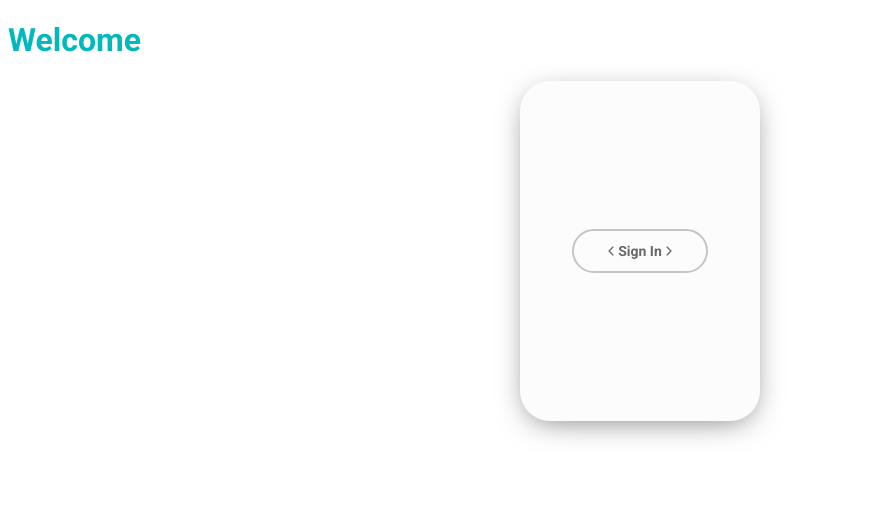
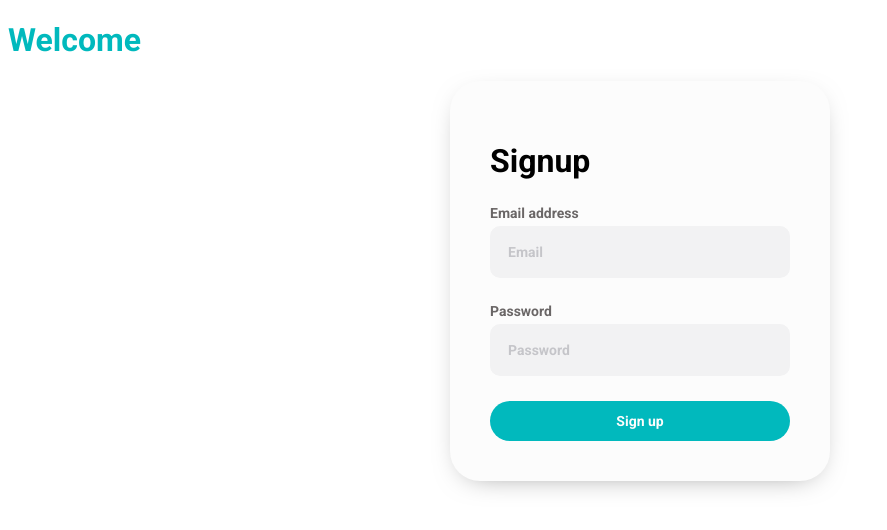
Before and after one commit to Muneeb-T/FBO_consultancy, a React (Create React App) app in the folder client/: page / in a window 1280 px wide. Shown: the top 530 px of the page, without its empty margins (0-887 px from the left). Built offline with nearby package versions, Linux system fonts and the light colour scheme.

Commit message:
form inputs
created form components with validation using formik

```diff
--- a/client/package.json
+++ b/client/package.json
@@ -14,9 +14,11 @@
   "license": "ISC",
   "dependencies": {
     "classnames": "^2.3.2",
+    "formik": "^2.2.9",
     "react": "^18.2.0",
     "react-icons": "^4.8.0",
-    "react-scripts": "^5.0.1"
+    "react-scripts": "^5.0.1",
+    "yup": "^1.0.2"
   },
   "devDependencies": {
     "@babel/core": "^7.21.3",
--- a/client/src/App.js
+++ b/client/src/App.js
@@ -1,8 +1,18 @@
 import React from 'react';
+import './App.css';
+import Paper from './components/paper/Paper';
+import { Formik, Form } from 'formik';
+import Field from './components/formik/field/FormField';
 import Button from './components/buttons/Button';
-import './App.css';
-import { IoIosArrowBack,IoIosArrowForward } from 'react-icons/io';
-import Paper from './components/paper/Paper';
+import * as Yup from 'yup';
+const SampleSchema = Yup.object().shape({
+  email: Yup.string().email('Invalid email').required('Required'),
+  password: Yup.string()
+    .min(2, 'Too Short!')
+    .max(50, 'Too Long!')
+    .required('Required'),
+});
+
 const App = () => {
   return (
     <div>
@@ -12,18 +22,45 @@ const App = () => {
           backgroundColor="white"
           shadow
           style={{
-            width: '200px',
-            height: '300px',
-            display: 'flex',
-            alignItems: 'center',
-            justifyContent: 'center',
+            width: '300px',
           }}>
-          <Button
-            text={'Sign In'}
-            type="white"
-            startIcon={<IoIosArrowBack />}
-            endIcon={<IoIosArrowForward />}
-          />
+          <h1>Signup</h1>
+          <Formik
+            initialValues={{
+              email: '',
+              password: '',
+            }}
+            validationSchema={SampleSchema}
+            onSubmit={(values) => {
+              console.log(values);
+            }}>
+            {(form) => (
+              <Form>
+                <Field
+                  name="email"
+                  as="input"
+                  label="Email address"
+                  placeholder="Email"
+                  type="text"
+                  form={form}
+                />
+                <Field
+                  label="Password"
+                  name="password"
+                  as="input"
+                  type="password"
+                  placeholder="Password"
+                  form={form}
+                />
+                <Button
+                  text="Sign up"
+                  theme="green"
+                  type="submit"
+                  style={{ width: '100%' }}
+                />
+              </Form>
+            )}
+          </Formik>
         </Paper>
       </div>
     </div>
--- a/client/src/components/buttons/Button.css
+++ b/client/src/components/buttons/Button.css
@@ -9,6 +9,7 @@
     display: flex;
     align-items: center;
     justify-content: center;
+    cursor: pointer;
 }
 
 .button:hover {
--- a/client/src/components/buttons/Button.jsx
+++ b/client/src/components/buttons/Button.jsx
@@ -1,14 +1,16 @@
 import React from 'react';
 import classNames from 'classnames';
 import './Button.css';
-const Button = ({ text, startIcon, endIcon, type }) => {
+const Button = ({ text, startIcon, endIcon, theme, type, style }) => {
   return (
     <>
       <button
+        type={type}
+        style={{ ...style }}
         className={classNames('button', {
-          'green-text-button': type === 'green-text',
-          'white-button': type === 'white',
-          'green-button': type === 'green',
+          'green-text-button': theme === 'green-text',
+          'white-button': theme === 'white',
+          'green-button': theme === 'green',
         })}>
         {startIcon}
         {text}
--- /dev/null
+++ b/client/src/components/formik/field/FormField.css
@@ -0,0 +1,58 @@
+.form-input {
+    position: relative;
+    margin: 25px 0px;
+}
+
+
+.input-label {
+    font-size: 14px;
+    font-weight: 600;
+    color: var(--theme-gray);
+    margin: 0 0 5px 0;
+}
+
+.field-wrapper {
+    width: 100%;
+    display: flex;
+    align-items: center;
+    justify-content: center;
+}
+
+.field {
+    border: none;
+    background-color: var(--theme-lighter-gray);
+    padding: 18px;
+    width: 100%;
+    border-radius: 10px;
+    color: var(--theme-gray);
+    font-weight: bold;
+    font-size: 14px;
+}
+
+
+
+.input-outline:focus {
+    outline: 2px solid var(--theme-dark-green);
+}
+
+.input-error-outline:focus {
+    outline: 2px solid var(--theme-red);
+}
+
+
+.field::placeholder {
+    font-weight: bold;
+    color: var(--theme-light-gray);
+}
+
+.error-wrapper {
+    position: absolute;
+    right: 0%;
+}
+
+.error-text {
+    color: var(--theme-red);
+    font-size: small;
+    margin: 2px;
+    font-weight: bold;
+}
--- /dev/null
+++ b/client/src/components/formik/field/FormField.jsx
@@ -0,0 +1,31 @@
+import React from 'react';
+import './FormField.css';
+import { Field } from 'formik';
+import classNames from 'classnames';
+const FormField = ({ name, type, as, placeholder, label, form }) => {
+  const { errors, touched } = form;
+  const error = errors?.[name] && touched?.[name];
+  return (
+    <div className="form-input">
+      {label && <p className="input-label">{label}</p>}
+      <div className="field-wrapper">
+        <Field
+          as={as}
+          name={name}
+          type={type}
+          className={classNames('field input-outline', {
+            'input-error-outline': error,
+          })}
+          placeholder={placeholder}
+        />
+      </div>
+      {error && (
+        <div className="error-wrapper">
+          <p className="error-text">* {errors?.[name]}</p>
+        </div>
+      )}
+    </div>
+  );
+};
+
+export default FormField;
--- a/client/src/components/paper/Paper.css
+++ b/client/src/components/paper/Paper.css
@@ -1,13 +1,13 @@
 .paper {
     border-radius: 30px;
-    background-color: var(--theme-lighter-gray);
-    padding: 20px;
+    background-color: var(--theme-white);
+    padding: 40px;
 }
 
 .shadow {
-    -webkit-box-shadow: 0px 7px 29px -7px rgba(0, 0, 0, 0.51);
-    -moz-box-shadow: 0px 7px 29px -7px rgba(0, 0, 0, 0.51);
-    box-shadow: 0px 7px 29px -7px rgba(0, 0, 0, 0.51);
+    -webkit-box-shadow: 0px 7px 29px -15px rgba(0, 0, 0, 0.51);
+    -moz-box-shadow: 0px 7px 29px -15px rgba(0, 0, 0, 0.51);
+    box-shadow: 0px 7px 29px -15px rgba(0, 0, 0, 0.51);
 }
 
 .background-green {
--- a/client/src/index.js
+++ b/client/src/index.js
@@ -1,5 +1,8 @@
 import ReactDOM from 'react-dom';
+import { createRoot } from 'react-dom/client';
 import React from 'react';
-import App from './App'
-import  './index.css'
-ReactDOM.render(<App />, document.getElementById('app'));
+import App from './App';
+import './index.css';
+const domNode = document.getElementById('app');
+const root = createRoot(domNode);
+root.render(<App />);
```
